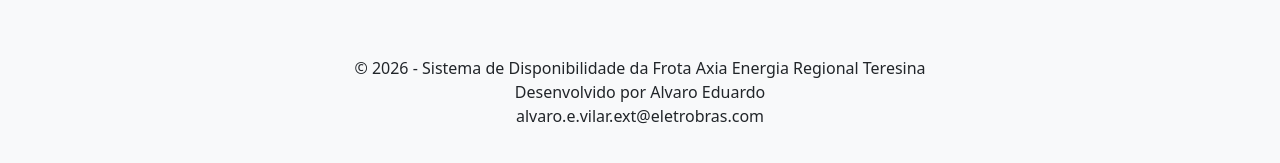
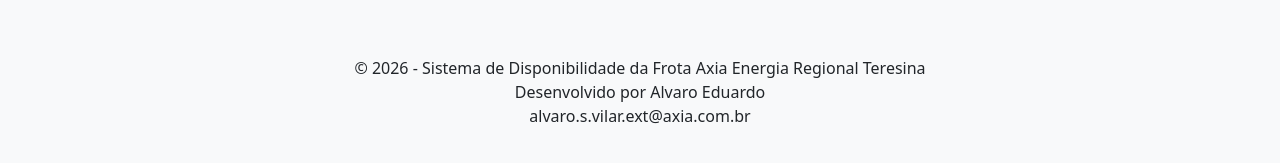
Before and after one commit to alvaroeduard/painelfrota, a Django app: page /frota/painel/ in a window 1280 px wide. Shown: the part 321-484 px from the top of the page. Run offline with Django 5.2, Linux system fonts and the light colour scheme; the visitor is signed in with stand-in values (Sample User, id 1); data that the repository does not hold is empty.

Commit message:
27/03/2026 21:05

```diff
--- a/frota/templates/frota/base.html
+++ b/frota/templates/frota/base.html
@@ -65,7 +65,7 @@
     </div>
 
     <footer class="mt-5 py-3 bg-light text-center">
-        <p>&copy; {% now "Y" %} - Sistema de Disponibilidade da Frota Axia Energia Regional Teresina <br>Desenvolvido por Alvaro Eduardo <br>alvaro.e.vilar.ext@eletrobras.com</p>
+        <p>&copy; {% now "Y" %} - Sistema de Disponibilidade da Frota Axia Energia Regional Teresina <br>Desenvolvido por Alvaro Eduardo <br>alvaro.s.vilar.ext@axia.com.br</p>
 
     </footer>
 
```
